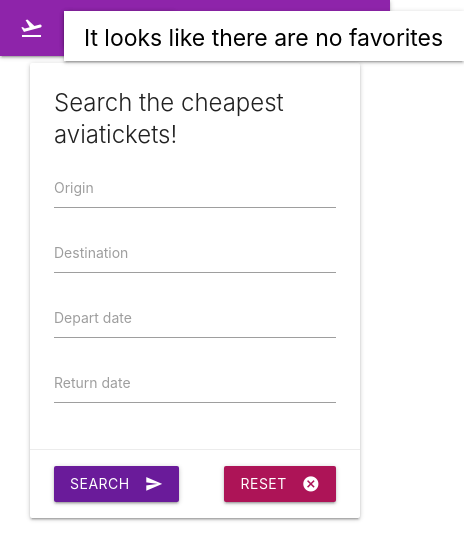
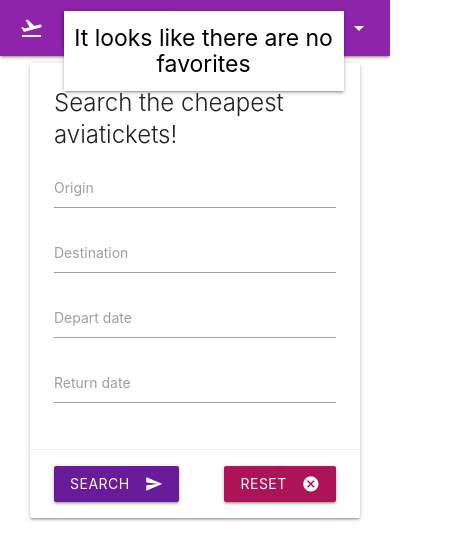
Before and after one commit to niranda/aviatickets, a website built with webpack: page src/index.html in a window 390 px wide. Both pictures are taken after a click on the link "FAVORITES". Shown: the whole page, 464 px wide, since content can reach past the window. Built offline with nearby package versions, Linux system fonts and the light colour scheme; some packages are replaced by stand-ins of ours; no server answers.

Commit message:
app build

```diff
--- a/src/css/style.css
+++ b/src/css/style.css
@@ -172,4 +172,9 @@
   .header .brand-logo {
     display: none;
   }
+
+  .favorites .dropdown-content {
+    max-width: 280px;
+    min-height: 80px;
+  }
 }
```
Also changed, not shown: dist/index.html, dist/style.css, 4 other files.
